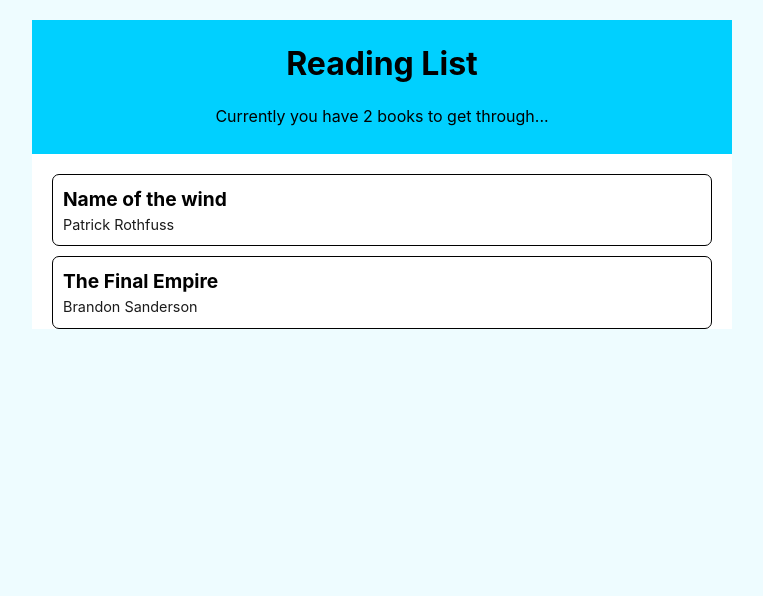
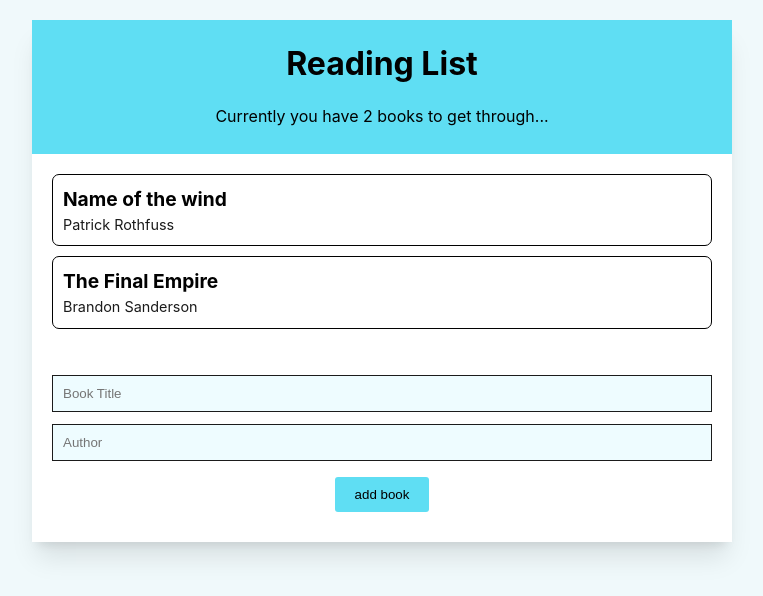
Before and after one commit to PrakharAgrawal031/booklist-app, a React (Vite) app: page / in a window 1280 px wide. Shown: the top 596 px of the page, without its empty margins (258-1021 px from the left). Built offline with nearby package versions, Linux system fonts and the light colour scheme.

Commit message:
create bookform and modify css

```diff
--- a/src/App.jsx
+++ b/src/App.jsx
@@ -2,6 +2,7 @@
 import BookContextProvider from "./contexts/Bookcontext";
 import Navbar from "./components/Navbar";
 import BookList from "./components/BookList";
+import BookForm from "./components/BookForm";
 
 function App() {
   const [count, setCount] = useState(0);
@@ -11,6 +12,7 @@
       <BookContextProvider>
         <Navbar/>
         <BookList/>
+        <BookForm/>
       </BookContextProvider>
     </div>
   );
--- a/src/components/BookForm.jsx
+++ b/src/components/BookForm.jsx
@@ -0,0 +1,24 @@
+import React, { useContext, useState } from 'react';
+import { BookContext } from '../contexts/Bookcontext';
+
+
+const BookForm = () => {
+    const {addBook} = useContext(BookContext);
+    const [title, setTitle] = useState('');
+    const [author, setAuthor] = useState('');
+    const handleSubmit=(e)=>{
+        e.preventDefault();
+        addBook(title, author);
+        setTitle('');
+        setAuthor('');
+    }
+    return (
+        <form onSubmit={handleSubmit}>
+            <input type="text" placeholder='Book Title' value={title} onChange={(e)=>setTitle(e.target.value)} required />
+            <input type="text" placeholder='Author' value={author} onChange={(e)=>setAuthor(e.target.value)} required />
+            <input type="submit" value="add book" />
+        </form>
+     );
+}
+
+export default BookForm;
--- a/src/index.css
+++ b/src/index.css
@@ -5,7 +5,7 @@
 
   color-scheme: light dark;
   color: rgba(255, 255, 255, 0.87);
-  background-color: #eefcff;
+  background-color: #f0f9fb;
 
   font-synthesis: none;
   text-rendering: optimizeLegibility;
@@ -20,12 +20,13 @@
   width: 90%;
   max-width: 700px;
   color: #010101;
+  box-shadow: 0 20px 25px -5px rgb(0 0 0 / 0.1), 0 8px 10px -6px rgb(0 0 0 / 0.1);
 }
 
 .navbar{
   padding: 10px 20px;
   text-align: center;
-  background: #00d0ff;
+  background: #5FDEF3;
 }
 
 .navbar h1{
@@ -52,6 +53,7 @@
 .book-list li:hover {
   opacity: 0.7;
   text-decoration: line-through;
+
 }
 
 .book-list .title{
@@ -69,3 +71,27 @@
   margin: 20px;
   text-align: center;
 }
+
+form{
+  padding: 20px;
+}
+
+input[type='text']{
+  width: 100%;
+  padding: 10px;
+  box-sizing: border-box;
+  margin: 6px 0;
+  background-color: #eefcff;
+  border: 1px solid #1b1b1b;
+  color: #010101;
+}
+
+input[type='submit']{
+  margin: 10px auto;
+  background: #5FDEF3;
+  border: 0;
+  border-radius: 3px;
+  padding: 10px 20px;
+  display: block;
+  cursor:pointer;
+}
```
